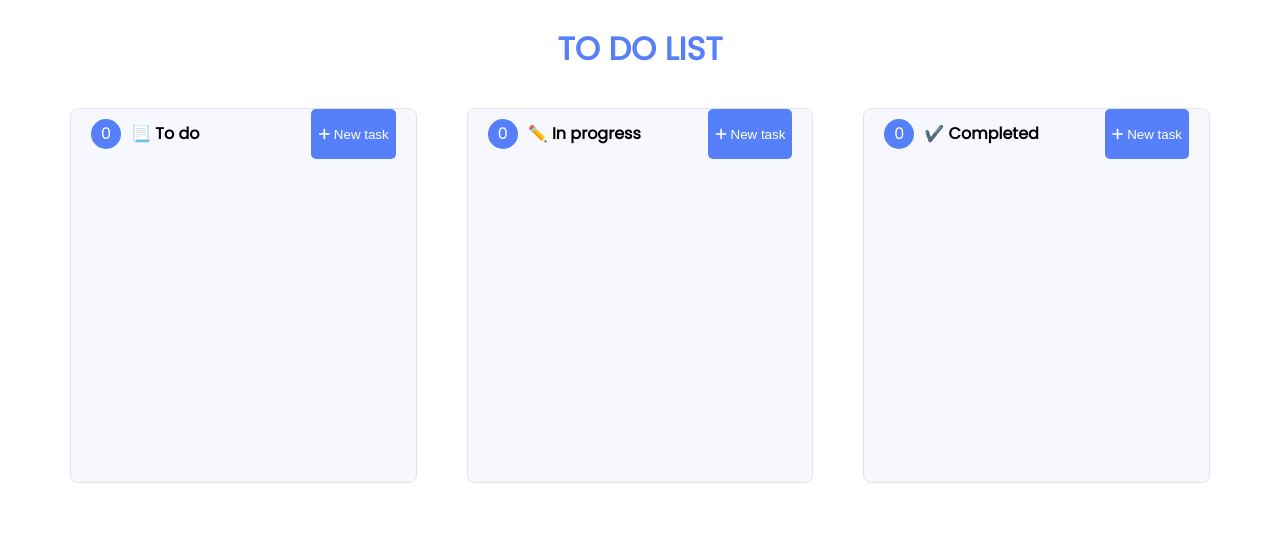
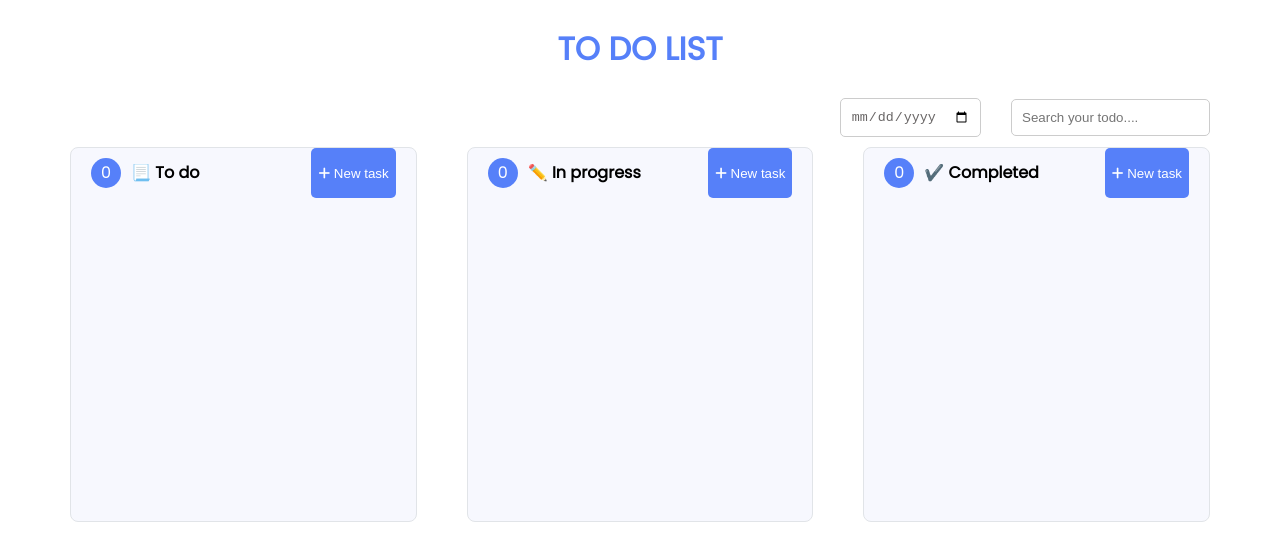
Before and after one commit to kienhee/app-dnd, a React (Create React App) app: page / in a window 1280 px wide. Shown: the top 560 px of the page. Built offline with nearby package versions, Linux system fonts and the light colour scheme.

Commit message:
add feature search title

```diff
--- a/src/App.css
+++ b/src/App.css
@@ -35,7 +35,23 @@ button {
   grid-template-columns: 1fr 1fr 1fr;
   grid-gap: 50px;
 }
+.search{
+  display: flex;
+  justify-content: flex-end;
+  gap: 30px;
+  align-items: center;
 
+}
+
+.search input{
+  padding: 10px;
+  outline: #5680f9;
+  border: 1px solid #ccc;
+  border-radius: 5px;
+  cursor: pointer;
+  color: rgb(105, 102, 102);
+
+}
 .column {
   position: relative;
   width: 100%;
--- a/src/App.js
+++ b/src/App.js
@@ -12,6 +12,7 @@ function App() {
     const handleShowHiddenModal = useCallback(() => {
         setShowHiddenModal(!showHiddenModal);
     }, [showHiddenModal]);
+    const [date, setDate] = useState("");
 
     const onDragEnd = (result) => {
         const { source, destination } = result;
@@ -47,6 +48,24 @@ function App() {
         }
     };
 
+    function handleSearchTodo() {
+        let inputSearch = document
+            .getElementById("inputSearch")
+            .value.toLowerCase();
+        let cardItem = document.querySelectorAll(".todo-item");
+        for (let i = 0; i < cardItem.length; i++) {
+            let currentItem = cardItem[i].textContent.toLowerCase();
+            if (currentItem.includes(inputSearch)) {
+                cardItem[i].style.display = "block";
+            } else {
+                cardItem[i].style.display = "none";
+            }
+        }
+    }
+    function handleSearchDate() {
+        let inputDate = document.getElementById("inputDate").value;
+        console.log(inputDate);
+    }
     useEffect(() => {
         let col = document.querySelectorAll(".column");
         col.forEach((item, index) =>
@@ -62,6 +81,21 @@ function App() {
     return (
         <div className="App">
             <h1 className="heading">TO DO LIST</h1>
+            <div className="search container">
+                <input
+                    type="date"
+                    onChange={handleSearchDate}
+                    value={date}
+                    id="inputDate"
+                />
+                <input
+                    type="search"
+                    // value={searchData}
+                    onChange={handleSearchTodo}
+                    placeholder="Search your todo...."
+                    id="inputSearch"
+                />
+            </div>
 
             <DragDropContext onDragEnd={onDragEnd}>
                 <div className="body-app container">
```
